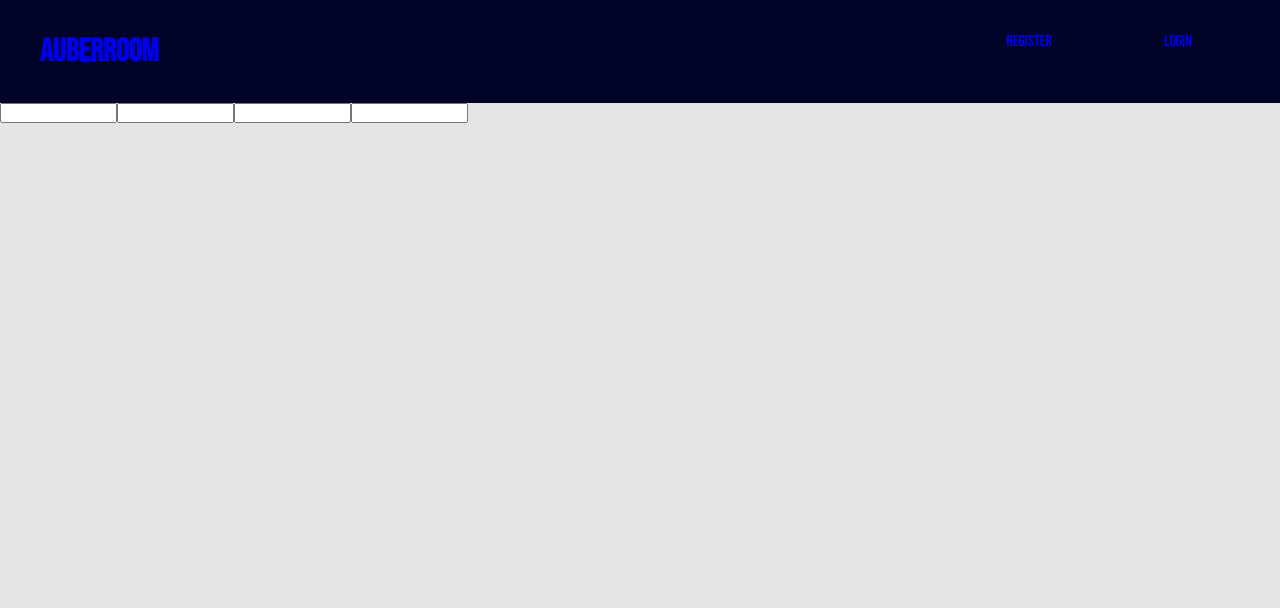
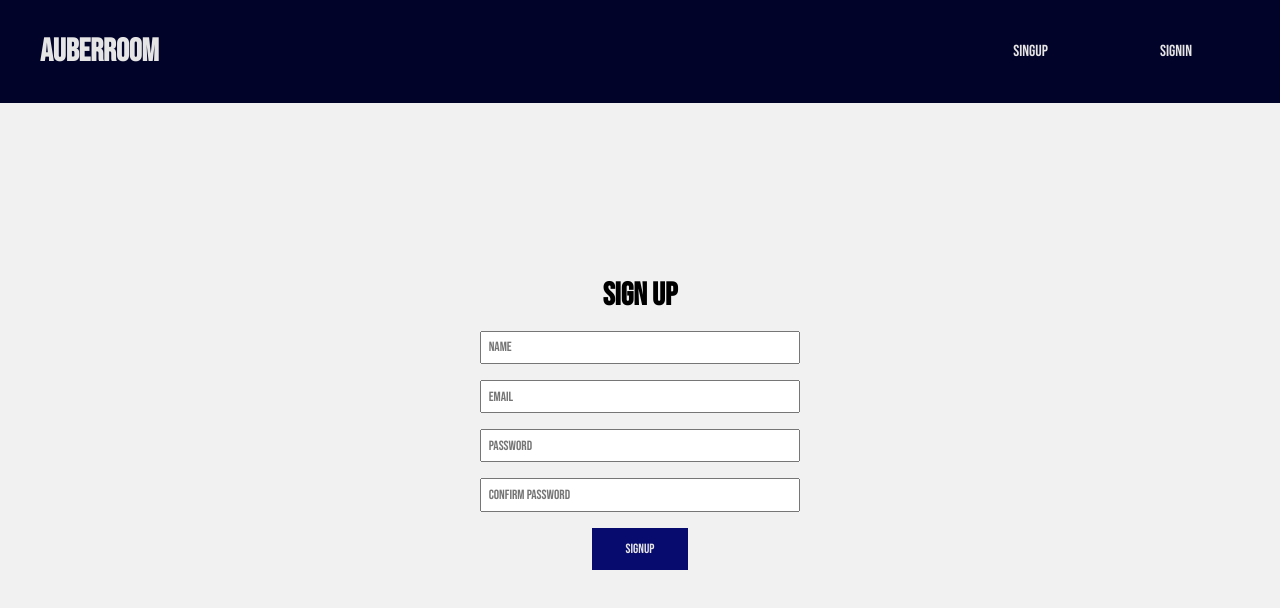
Before and after one commit to SyedZawwarAhmed/Hotel-Booking-Web-App, a React (Create React App) app in the folder client/: page /user/signup in a window 1280 px wide. Shown: the top 608 px of the page. Built offline with nearby package versions, Linux system fonts and the light colour scheme; a web font is replaced by a local one.

Commit message:
some styles added

```diff
--- a/client/src/App.css
+++ b/client/src/App.css
@@ -1,5 +1,5 @@
 @import url("https://fonts.googleapis.com/css2?family=Bebas+Neue&display=swap");
-@import url('https://fonts.googleapis.com/css2?family=Hind+Madurai&display=swap');
+@import url("https://fonts.googleapis.com/css2?family=Hind+Madurai&display=swap");
 
 *,
 *::before,
@@ -12,17 +12,17 @@
 
 :root {
   --mw: 1200px;
-  --g: #f1f1f1;
-  --lg: #e5e5e5;
+  --lg: #f1f1f1;
+  --g: #e5e5e5;
   --db: #080b6e;
 }
 
 body {
-  background-color: var(--lg);
+  background-color: var(--g);
 }
 
 p {
-    font-family: 'Hind Madurai', sans-serif;
+  font-family: "Hind Madurai", sans-serif;
 }
 
 .container {
@@ -31,6 +31,8 @@
 }
 
 .btn {
-    cursor: pointer;
-    text-decoration: none;
+  border: none;
+  cursor: pointer;
+  text-decoration: none;
+  color: var(--g);
 }
--- a/client/src/components/Navbar.js
+++ b/client/src/components/Navbar.js
@@ -1,5 +1,5 @@
 import React from "react";
-import { BrowserRouter, Routes, Route, Link } from "react-router-dom";
+import { Link } from "react-router-dom";
 import "../stylesheets/Navbar.css";
 
 function Navbar() {
@@ -12,8 +12,8 @@
           </Link>
         </div>
         <div className="nav-buttons">
-          <Link to="/user/signup" className="btn nav-btn">Register</Link>
-          <Link to="/user/signin" className="btn nav-btn">Login</Link>
+          <Link to="/user/signup" className="btn nav-btn">Singup</Link>
+          <Link to="/user/signin" className="btn nav-btn">Signin</Link>
         </div>
       </div>
     </div>
--- a/client/src/screens/Signupscreen.js
+++ b/client/src/screens/Signupscreen.js
@@ -1,12 +1,61 @@
-import React from "react";
+import axios from "axios";
+import React, { useState } from "react";
+import "../stylesheets/Signin.css";
 
 function Signupscreen() {
+  const [name, setName] = useState("");
+  const [email, setEmail] = useState("");
+  const [password, setPassword] = useState("");
+  const [cpassword, setCpassword] = useState("");
+
+  function sendDetails() {
+    const user = {
+      name,
+      email,
+      password,
+      cpassword
+    }
+    axios.post("http://localhost:5000/api/users/signup", user)
+    .then(res => {
+      console.log(res.data)
+    })
+    .catch(err => {
+      console.log(err)
+    })
+  }
+
   return (
-    <div>
-      <input type="text" />
-      <input type="text" />
-      <input type="text" />
-      <input type="text" />
+    <div className="input-container">
+      <h1>Sign Up</h1>
+      <input
+        type="text"
+        onChange={(e) => {
+          setName(e.target.value);
+        }}
+        placeholder="name"
+      />
+      <input
+        type="text"
+        onChange={(e) => {
+          setEmail(e.target.value);
+        }}
+        placeholder="email"
+      />
+      <input
+        type="text"
+        onChange={(e) => {
+          setPassword(e.target.value);
+        }}
+        placeholder="password"
+      />
+      <input
+        type="text"
+        onChange={(e) => {
+          setCpassword(e.target.value);
+        }}
+        placeholder="confirm password"
+      />
+      <button className="btn signup-btn" onClick={sendDetails}>Signup</button>
     </div>
   );
 }
--- a/client/src/stylesheets/Navbar.css
+++ b/client/src/stylesheets/Navbar.css
@@ -6,9 +6,10 @@
 .nav-container {
   margin: 0 auto;
   display: flex;
+  align-items: center;
 }
 
-.logo {
+.logo h1 {
   color: var(--g);
 }
 
@@ -16,6 +17,10 @@
   margin-left: auto;
 }
 
+.nav-buttons Link {
+  color: var(--g);
+}
+
 .nav-btn {
   align-self: flex-end;
   padding: 1em 3em;
--- /dev/null
+++ b/client/src/stylesheets/Signin.css
@@ -0,0 +1,19 @@
+.input-container {
+  display: flex;
+  flex-direction: column;
+  justify-content: center;
+  align-items: center;
+  gap: 1rem;
+  min-height: 80vh;
+  background-color: var(--lg);
+}
+
+input {
+  padding: 0.5em;
+  width: 20rem;
+}
+
+.signup-btn {
+  background-color: var(--db);
+  padding: 1em 2.5em;
+}
--- a/package.json
+++ b/package.json
@@ -4,7 +4,7 @@
   "description": "",
   "main": "index.js",
   "scripts": {
-    "start": "node index.js",
+    "start": "nodemon index.js",
     "test": "echo \"Error: no test specified\" && exit 1"
   },
   "author": "Syed Zawwar Ahmed",
```
Also changed, not shown: 2 other files (tests, documents, lock files or other folders).
